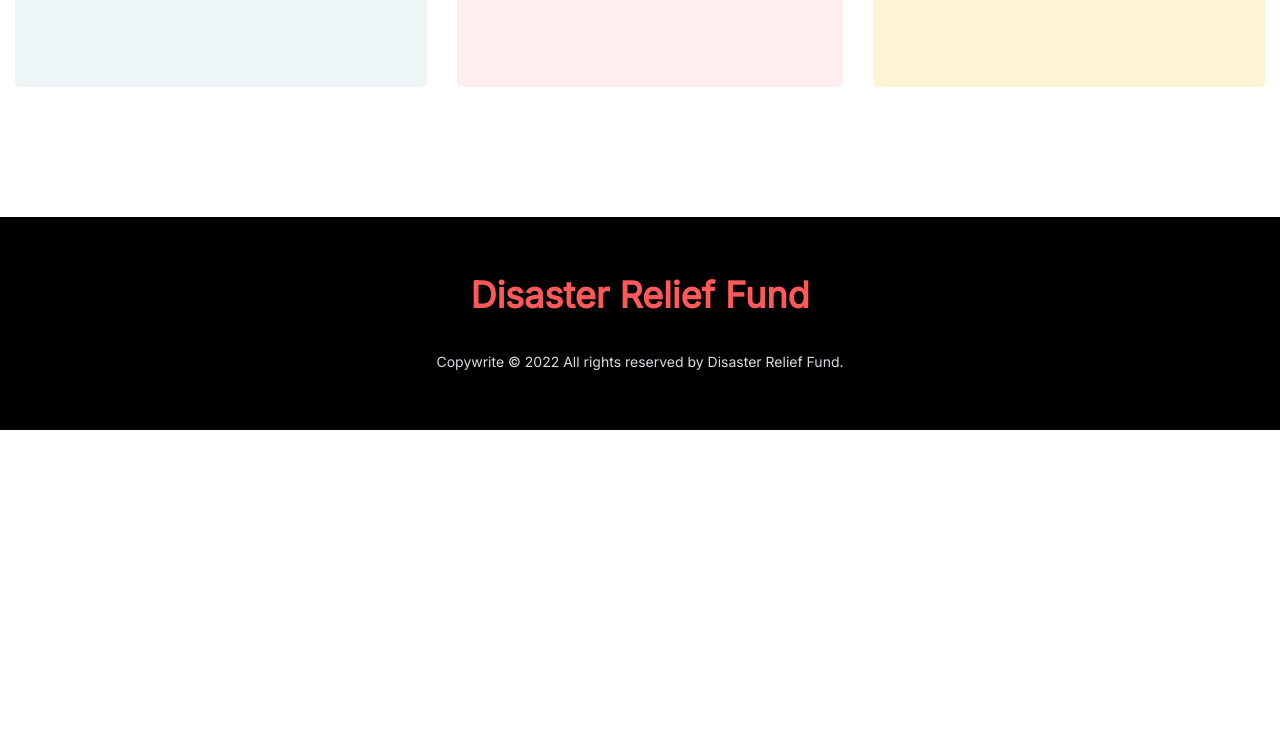
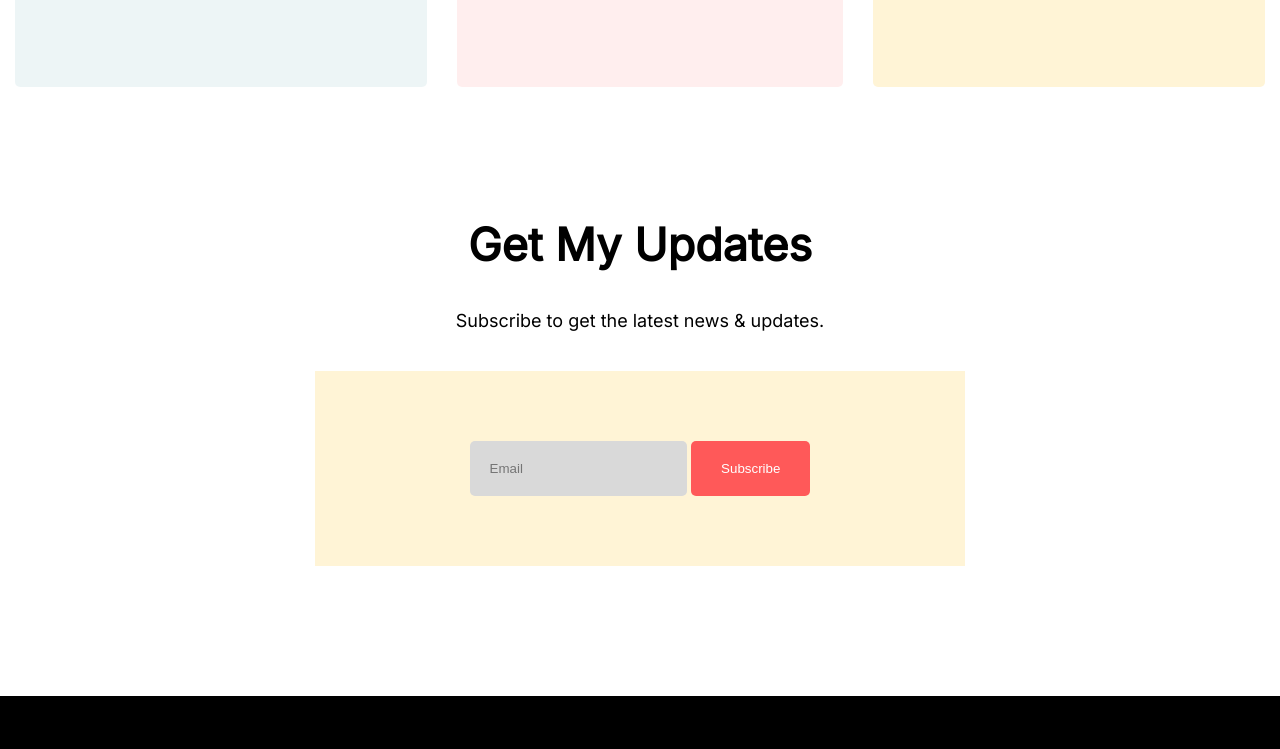
Before and after one commit to tarikul-tareef/Disaster-Relief-Fund, a plain HTML site: page index.html in a window 1280 px wide. Shown: the part 2007-2756 px from the top of the page. Before the commit the page ends 2437 px from the top, so only its background shows below. Drawn offline with Linux system fonts and the light colour scheme.

Commit message:
Completed Subscribe section

```diff
--- a/index.html
+++ b/index.html
@@ -24,7 +24,7 @@
   <!-- End Top Banner Section -->
   <!-- Start Donate Today Secton -->
   <section class="donate-today-area">
-    <div class="donate-area-header">
+    <div class="section-header-text">
       <h2>Donate Today</h2>
       <p>Please donate for flood disaster people of Sylate to select from below the showing amount or you can type your
         donate amount to other amount field.</p>
@@ -45,8 +45,8 @@
   </section>
   <!-- End Donate Today Secton -->
   <!-- Start Our Donate Plan Secton -->
-  <section class="donate-plan-area">
-    <div class="donate-area-header">
+  <section>
+    <div class="section-header-text">
       <h2>Our Donate Plan</h2>
       <p>We have different categories of donation plans. You can contribute to our donation plan. Every different
         category has different types of work. Our donate plans are these. To know more about please check it out.
@@ -75,6 +75,18 @@
     </div>
   </section>
   <!-- End Our Donate Plan Section -->
+  <section>
+    <div class="section-header-text">
+      <h2>Get My Updates</h2>
+      <p>Subscribe to get the latest news & updates.</p>
+    </div>
+    <div class="subscribe-area">
+      <form action="">
+        <input class="subscribe-email" type="email" placeholder="Email">
+        <button class="subscribe-button" type="submit">Subscribe</button>
+      </form>
+    </div>
+  </section>
 
   <!-- Start footer section-->
   <footer>
--- a/style.css
+++ b/style.css
@@ -28,6 +28,11 @@ h4 {
 p {
   font-size: 18px;
   margin-bottom: 40px;
+}
+
+.section-header-text {
+  margin: 0 340px 30px;
+  text-align: center;
 }
 
 /* Chrome, Safari, Edge, Opera */
@@ -68,16 +73,10 @@ input[type="number"] {
 
 /* style for Donate Today Section  */
 
-.donate-today-area {
-  text-align: center;
-}
-.donate-area-header {
-  margin: 0 340px 30px;
-}
-
 .select-amount-area {
   margin-left: 290px;
   margin-right: 290px;
+  text-align: center;
 }
 
 .select-amount {
@@ -115,9 +114,6 @@ input[type="number"] {
 }
 
 /* Style for donate Plan section */
-.donate-plan-area {
-  text-align: center;
-}
 
 .donate-plans {
   display: flex;
@@ -128,7 +124,6 @@ input[type="number"] {
   padding: 50px 25px;
   margin-left: 15px;
   margin-right: 15px;
-  text-align: left;
   border-radius: 5px;
   width: fit-content;
 }
@@ -149,6 +144,31 @@ input[type="number"] {
   background-color: #fff4d6;
 }
 
+/* style for Get my updates.   */
+.subscribe-area {
+  margin-left: 315px;
+  margin-right: 315px;
+  padding: 70px 0;
+  background-color: #fff4d6;
+  text-align: center;
+}
+
+.subscribe-email {
+  font-size: ;
+  background-color: #d9d9d9;
+  border: none;
+  border-radius: 5px;
+  padding: 20px 20px;
+  margin: 0;
+}
+.subscribe-button {
+  color: #ffffff;
+  padding: 20px 30px;
+  border: none;
+  background-color: #ff5959;
+  border-radius: 5px;
+  margin: 0;
+}
 /* Style for footer section */
 footer {
   background-color: black;
```
